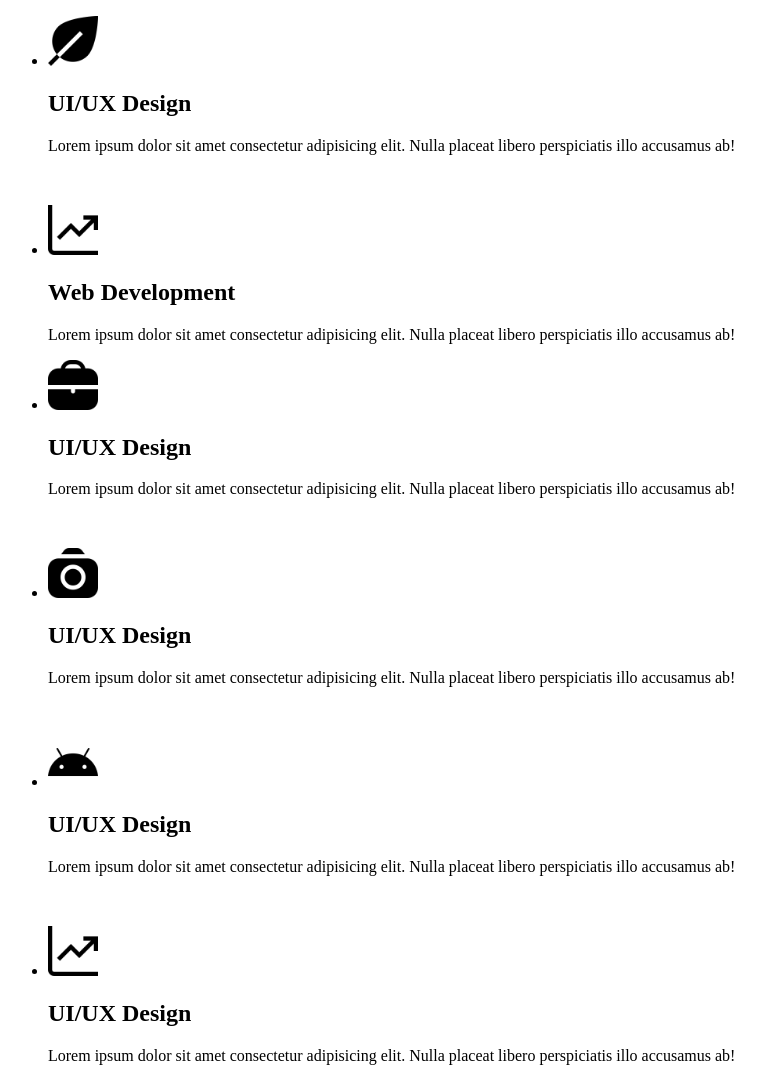
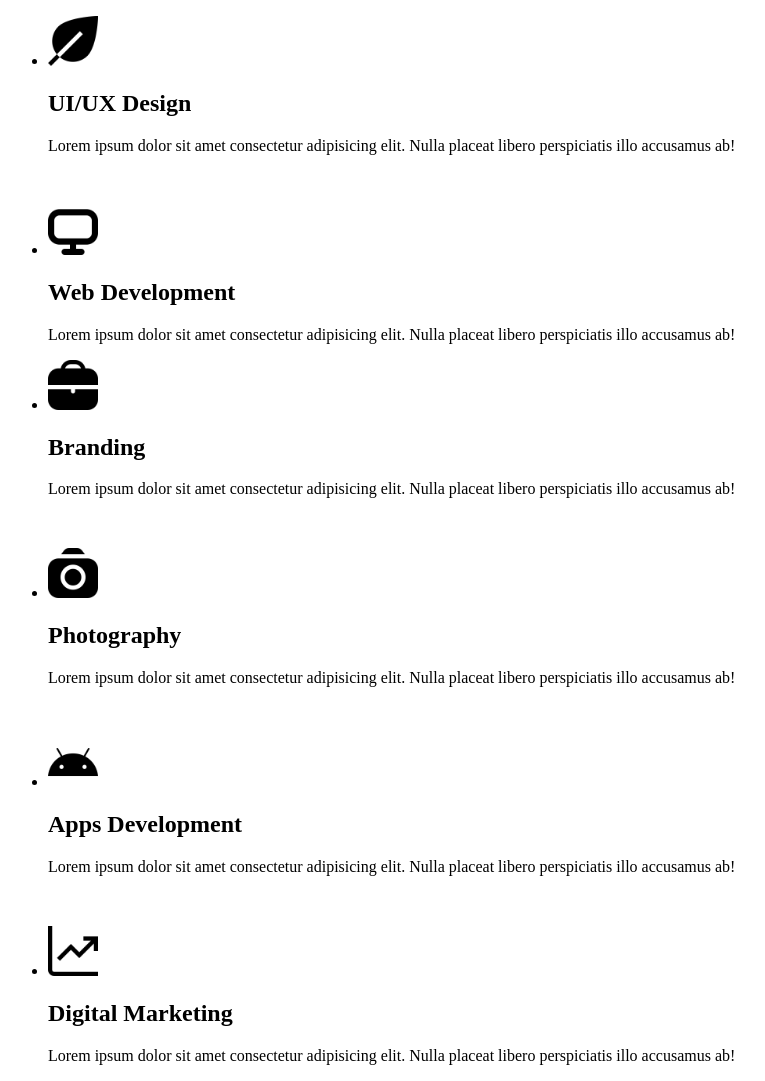
Before and after one commit to trandinhtrongg/f8_fullstack_k3, a plain HTML site: page F8-offline/Day1/Bai2/index.html in a window 1280 px wide. Shown: the whole page, without its empty margins (0-765 px from the left). Drawn offline with Linux system fonts and the light colour scheme.

Commit message:
fixed b2

```diff
--- a/F8-offline/Day1/Bai2/index.html
+++ b/F8-offline/Day1/Bai2/index.html
@@ -19,7 +19,7 @@
 
     <ul>
         <li>
-            <img src="./assets/images/lv.png" width="50" alt="tv">
+            <img src="./assets/images/tv.png" width="50" alt="tv">
             <h2> Web Development</h2>
             <p>Lorem ipsum dolor sit amet consectetur adipisicing elit. Nulla placeat libero perspiciatis illo accusamus ab!</p>
         </li>
@@ -28,7 +28,7 @@
     <ul>
         <li>
             <img src="./assets/images/work.png" width="50" alt="work">
-            <h2> UI/UX Design</h2>
+            <h2> Branding</h2>
             <p>Lorem ipsum dolor sit amet consectetur adipisicing elit. Nulla placeat libero perspiciatis illo accusamus ab!</p>
         </li>
     </ul>
@@ -38,7 +38,7 @@
     <ul>
         <li>
             <img src="./assets/images/photo.png" width="50" alt="photo">
-            <h2> UI/UX Design</h2>
+            <h2> Photography</h2>
             <p>Lorem ipsum dolor sit amet consectetur adipisicing elit. Nulla placeat libero perspiciatis illo accusamus ab!</p>
         </li>
     </ul>
@@ -48,7 +48,7 @@
     <ul>
         <li>
             <img src="./assets/images/android.png" width="50" alt="android">
-            <h2> UI/UX Design</h2>
+            <h2> Apps Development</h2>
             <p>Lorem ipsum dolor sit amet consectetur adipisicing elit. Nulla placeat libero perspiciatis illo accusamus ab!</p>
         </li>
     </ul>
@@ -58,7 +58,7 @@
     <ul>
         <li>
             <img src="./assets/images/lv.png" width="50" alt="lv">
-            <h2> UI/UX Design</h2>
+            <h2> Digital Marketing</h2>
             <p>Lorem ipsum dolor sit amet consectetur adipisicing elit. Nulla placeat libero perspiciatis illo accusamus ab!</p>
         </li>
     </ul>
```
